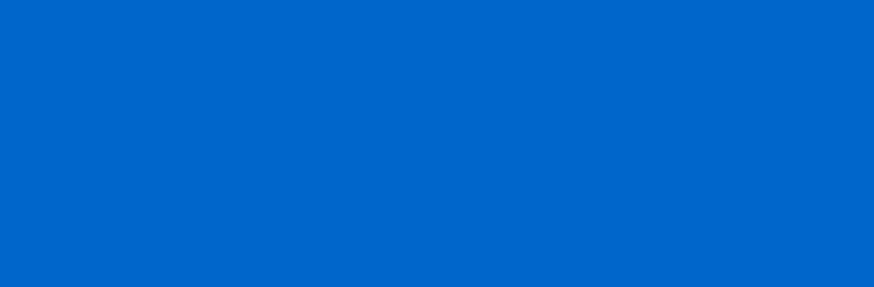
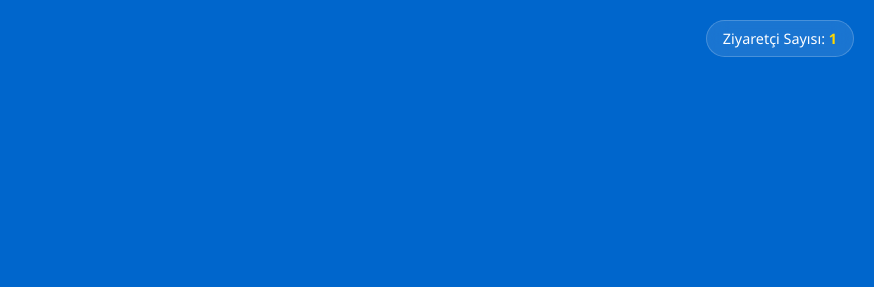
Before and after one commit to enesyaray/ProblemMiVar-, a plain HTML site: page index.html in a window 1280 px wide. Shown: the top 287 px of the page, without its empty margins (406-1280 px from the left). Drawn offline with Linux system fonts and the light colour scheme.

Commit message:
Add files via upload

```diff
--- a/index.html
+++ b/index.html
@@ -21,6 +21,11 @@
         </div>
     </div>
 
+    <div id="visitor-counter">
+        <span>Ziyaretçi Sayısı: </span>
+        <span id="counter-number">0</span>
+    </div>
+
     <script src="script.js"></script>
 </body>
 </html>
--- a/script.js
+++ b/script.js
@@ -1,6 +1,7 @@
 let currentQuestion = 1;
 const totalQuestions = 2;
 let secondAnswer = null;
+let visitorCount = 0;
 
 function handleAnswer(answer) {
     if (currentQuestion === 1) {
@@ -136,8 +137,25 @@ function restartApp() {
     }
 }
 
+// Ziyaretçi sayısını yönet
+function updateVisitorCount() {
+    // LocalStorage'dan mevcut sayıyı al
+    const storedCount = localStorage.getItem('visitorCount');
+    visitorCount = storedCount ? parseInt(storedCount) : 0;
+
+    // Sayıyı güncelle
+    visitorCount++;
+    localStorage.setItem('visitorCount', visitorCount.toString());
+
+    // Sayfada göster
+    document.getElementById('counter-number').textContent = visitorCount;
+}
+
 // Sayfa yüklendiğinde başlangıç durumunu ayarla
 document.addEventListener('DOMContentLoaded', function() {
+    // Ziyaretçi sayısını güncelle
+    updateVisitorCount();
+
     currentQuestion = 1;
     secondAnswer = null;
     document.body.classList.remove('green-bg');
--- a/style.css
+++ b/style.css
@@ -92,6 +92,30 @@ button:active {
     }
 }
 
+#visitor-counter {
+    position: fixed;
+    top: 20px;
+    right: 20px;
+    background-color: rgba(255, 255, 255, 0.1);
+    color: white;
+    padding: 0.5rem 1rem;
+    border-radius: 20px;
+    font-size: 0.9rem;
+    backdrop-filter: blur(10px);
+    border: 1px solid rgba(255, 255, 255, 0.2);
+    transition: all 0.3s ease;
+}
+
+#visitor-counter:hover {
+    background-color: rgba(255, 255, 255, 0.2);
+    transform: scale(1.05);
+}
+
+#counter-number {
+    font-weight: bold;
+    color: #ffd700;
+}
+
 @media (max-width: 768px) {
     h1 {
         font-size: 2rem;
@@ -105,4 +129,11 @@ button:active {
     #buttons-container {
         gap: 1rem;
     }
+
+    #visitor-counter {
+        top: 10px;
+        right: 10px;
+        font-size: 0.8rem;
+        padding: 0.4rem 0.8rem;
+    }
 }
```
Also changed, not shown: 1 other file.
